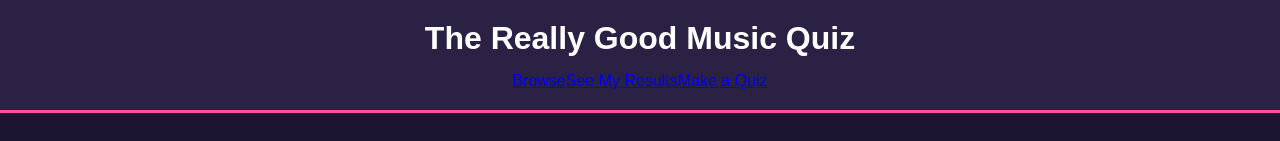
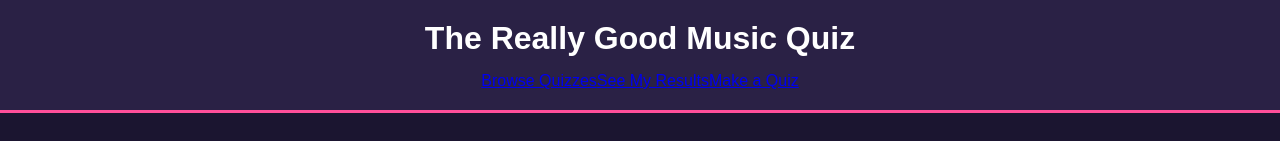
Before and after one commit to LiamIsCoding/thereallygoodmusicquiz, a React (Vite) app: page /browse in a window 1280 px wide. Shown: the top 141 px of the page. Built offline with nearby package versions, Linux system fonts and the light colour scheme.

Commit message:
fix: write browse quizzes instead of browse

```diff
--- a/src/App.jsx
+++ b/src/App.jsx
@@ -17,7 +17,7 @@ function App() {
                     <h1>The Really Good Music Quiz</h1>
                 </div>
                 <nav>
-                    <NavLink to="/browse">Browse</NavLink>
+                    <NavLink to="/browse">Browse Quizzes</NavLink>
                     <NavLink to="/results">See My Results</NavLink>
                     <NavLink to="/make">Make a Quiz</NavLink>
                 </nav>
```
